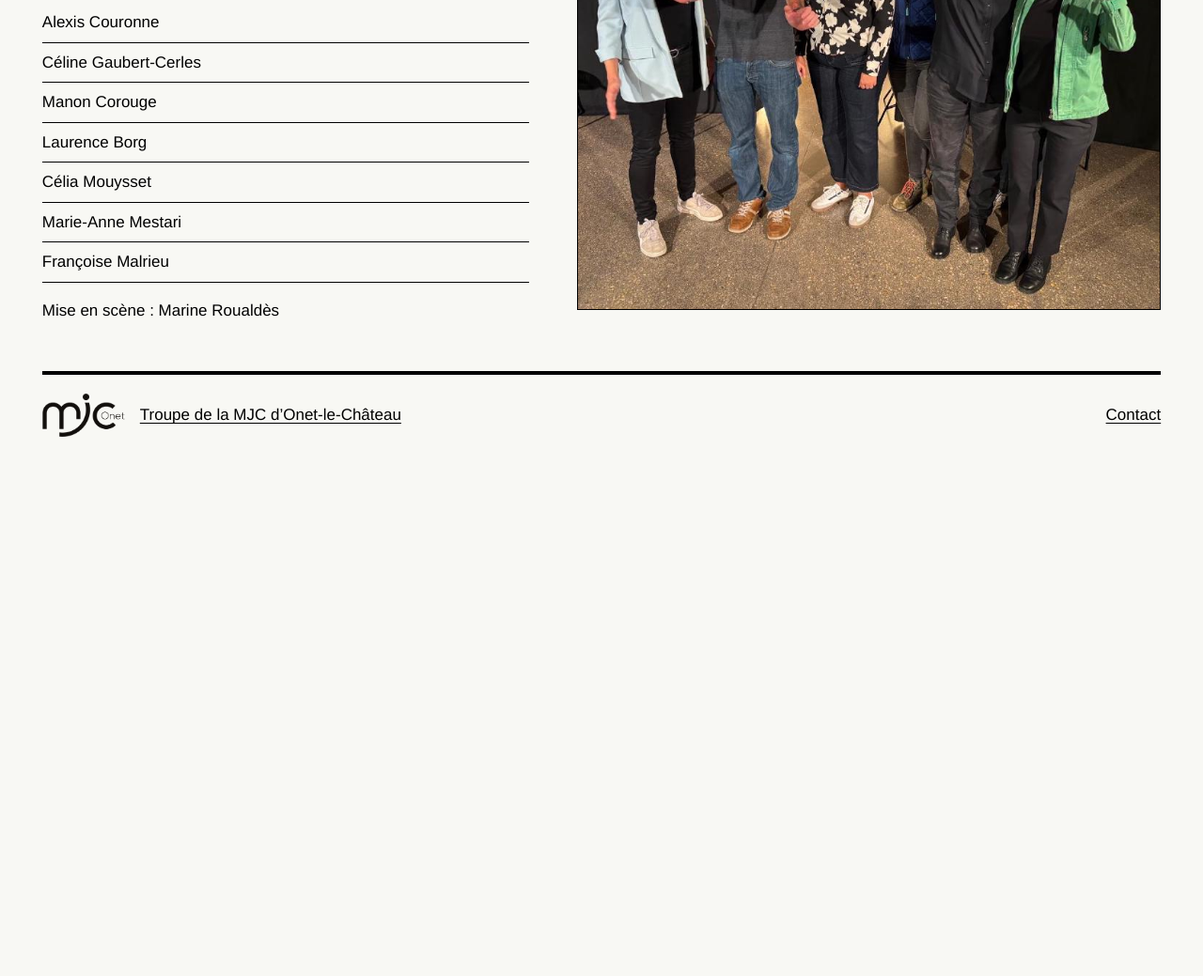
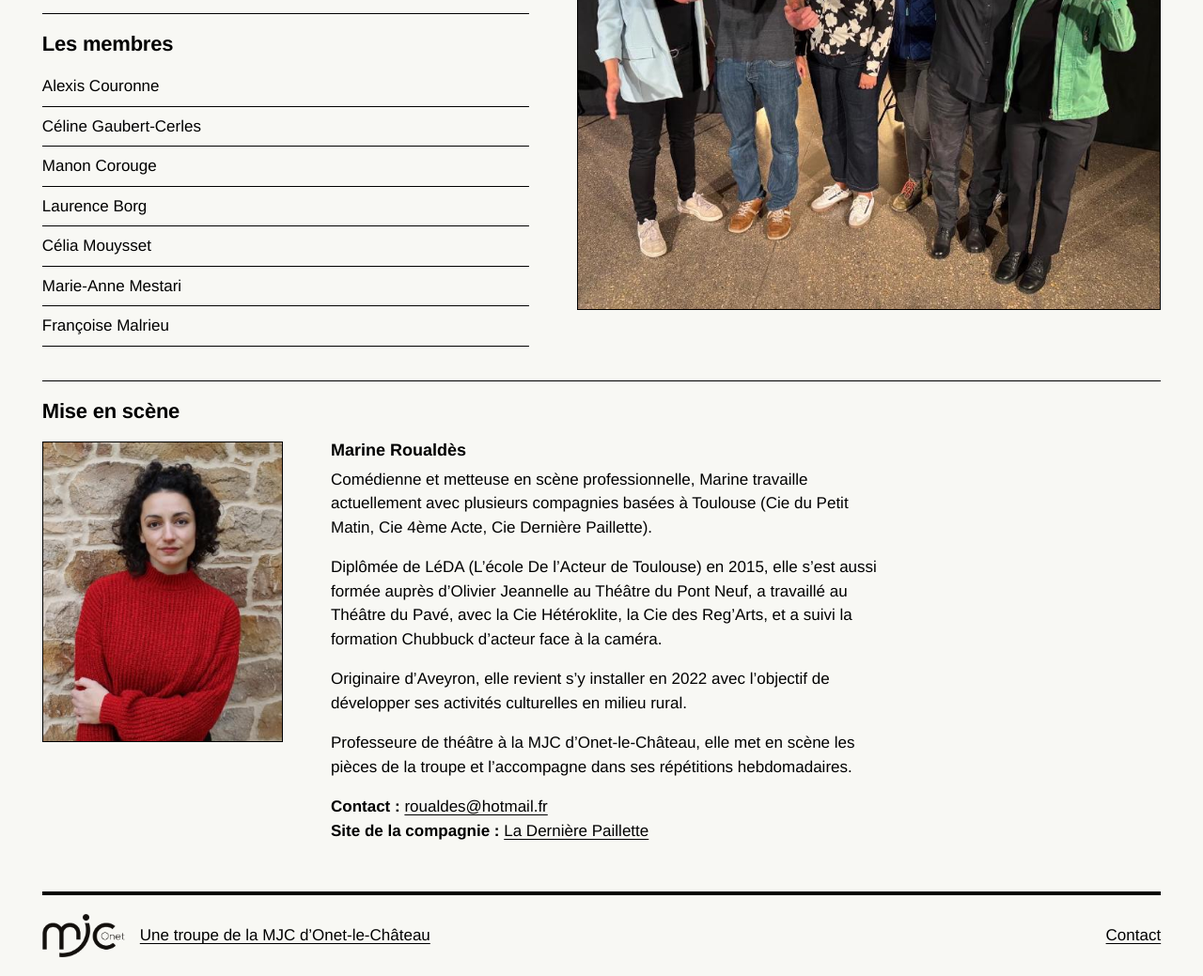
Before and after one commit to skitoo/alombredesnuages, a plain HTML site: page troupe/index.html in a window 1280 px wide. Shown: the part 417-1456 px from the top of the page at 94% size. Before the commit the page ends 902 px from the top, so only its background shows below. Drawn offline with Linux system fonts and the light colour scheme.

Commit message:
Publier le site

```diff
--- a/css/site.css
+++ b/css/site.css
@@ -359,7 +359,7 @@ a:focus-visible {
     align-items: start;
   }
 
-  .with-photo > .page-heading {
+  .with-photo > .page-heading, .with-photo > .director {
     grid-column: 1 / -1;
   }
 
@@ -397,6 +397,43 @@ a:focus-visible {
   break-inside: avoid;
   padding-block: 0.5rem;
   border-block-end: var(--rule);
+}
+
+/* Director: portrait above the text on narrow screens, to its left on wide ones */
+
+.director {
+  display: grid;
+  grid-template-columns: minmax(0, 1fr);
+  gap: 1.25rem var(--gap);
+  margin-block-start: 2.25rem;
+  padding-block-start: 1.25rem;
+  border-block-start: var(--rule);
+}
+
+.director img {
+  display: block;
+  width: min(100%, 16rem);
+  height: auto;
+  border: var(--rule);
+}
+
+.director h3 + p {
+  margin-block-start: 0.5rem;
+}
+
+@media (min-width: 40rem) {
+  .director {
+    grid-template-columns: 16rem minmax(0, 1fr);
+    align-items: start;
+  }
+
+  .director h2 {
+    grid-column: 1 / -1;
+  }
+}
+
+.director a {
+  overflow-wrap: anywhere;
 }
 
 /* Hosting a performance */
--- a/troupe/index.html
+++ b/troupe/index.html
@@ -35,7 +35,8 @@
 </header>
 
       <img class="page-photo" src="/images/troupe_hu_babeeef1d4daa0de.jpg" srcset="/images/troupe_hu_f41584645813ab81.jpg 800w, /images/troupe_hu_babeeef1d4daa0de.jpg 1200w" sizes="(min-width: 52rem) 55vw, 100vw" width="1200" height="959" decoding="async" alt="Les sept interprètes de la troupe réunis devant des rideaux noirs">
-    <div class="prose"><p>À l’ombre des nuages est la troupe de théâtre amateur de la <a href="https://www.mjc-onet.com/">MJC d’Onet-le-Château</a>. Née en 2025 dans le Grand Rodez, elle réunit sept interprètes en Aveyron.</p>
+    <div class="prose"><p>À l’ombre des nuages est une troupe de théâtre amateur de la <a href="https://www.mjc-onet.com/">MJC d’Onet-le-Château</a>. Née en 2025 dans le Grand Rodez, elle réunit sept interprètes en Aveyron.</p>
+<p>La troupe s’est rencontrée à l’atelier théâtre du lundi soir de la MJC, encadré par Marine Roualdès.</p>
 <h2 id="les-membres">Les membres</h2>
 <ul>
 <li>Alexis Couronne</li>
@@ -46,8 +47,21 @@
 <li>Marie-Anne Mestari</li>
 <li>Françoise Malrieu</li>
 </ul>
-<p>Mise en scène : Marine Roualdès</p>
 </div>
+      <section class="director" aria-labelledby="director-title">
+        <h2 id="director-title">Mise en scène</h2>
+        <img src="/images/marine-roualdes_hu_daf21bfca629c05c.jpg" srcset="/images/marine-roualdes_hu_daf21bfca629c05c.jpg 1x, /images/marine-roualdes_hu_14358545a357cc75.jpg 2x" width="320" height="400" loading="lazy" decoding="async" alt="Portrait de Marine Roualdès devant un mur en pierre">
+        <div class="prose">
+          <h3>Marine Roualdès</h3>
+          <p>Comédienne et metteuse en scène professionnelle, Marine travaille actuellement avec plusieurs compagnies basées à Toulouse (Cie du Petit Matin, Cie 4ème Acte, Cie Dernière Paillette).</p>
+<p>Diplômée de LéDA (L’école De l’Acteur de Toulouse) en 2015, elle s’est aussi formée auprès d’Olivier Jeannelle au Théâtre du Pont Neuf, a travaillé au Théâtre du Pavé, avec la Cie Hétéroklite, la Cie des Reg’Arts, et a suivi la formation Chubbuck d’acteur face à la caméra.</p>
+<p>Originaire d’Aveyron, elle revient s’y installer en 2022 avec l’objectif de développer ses activités culturelles en milieu rural.</p>
+<p>Professeure de théâtre à la MJC d’Onet-le-Château, elle met en scène les pièces de la troupe et l’accompagne dans ses répétitions hebdomadaires.</p>
+
+          <p><strong>Contact&nbsp;:</strong> <a href="mailto:roualdes@hotmail.fr">roualdes@hotmail.fr</a><br>
+          <strong>Site de la compagnie&nbsp;:</strong> <a href="https://ladernierepaillette.wixsite.com/ladernierepaillette">La Dernière Paillette</a></p>
+        </div>
+      </section>
   </article>
 
   </main>
@@ -56,7 +70,7 @@
     <div class="shell footer-inner">
       <a class="footer-mjc" href="https://www.mjc-onet.com/">
         <img src="/images/logo-mjc-onet.png" width="500" height="266" alt="">
-        <span>Troupe de la MJC d’Onet-le-Château</span>
+        <span>Une troupe de la MJC d’Onet-le-Château</span>
       </a>
         <a href="mailto:lombredesnuages@proton.me">Contact</a>
     </div>
```
Also changed, not shown: agenda/index.html (+1 -1 lines), index.html (+1 -1 lines), nous-accueillir/index.html (+1 -1 lines), spectacles/coupures/index.html (+1 -1 lines), spectacles/index.html (+1 -1 lines), images/marine-roualdes_hu_14358545a357cc75.jpg (added), images/marine-roualdes_hu_daf21bfca629c05c.jpg (added).
